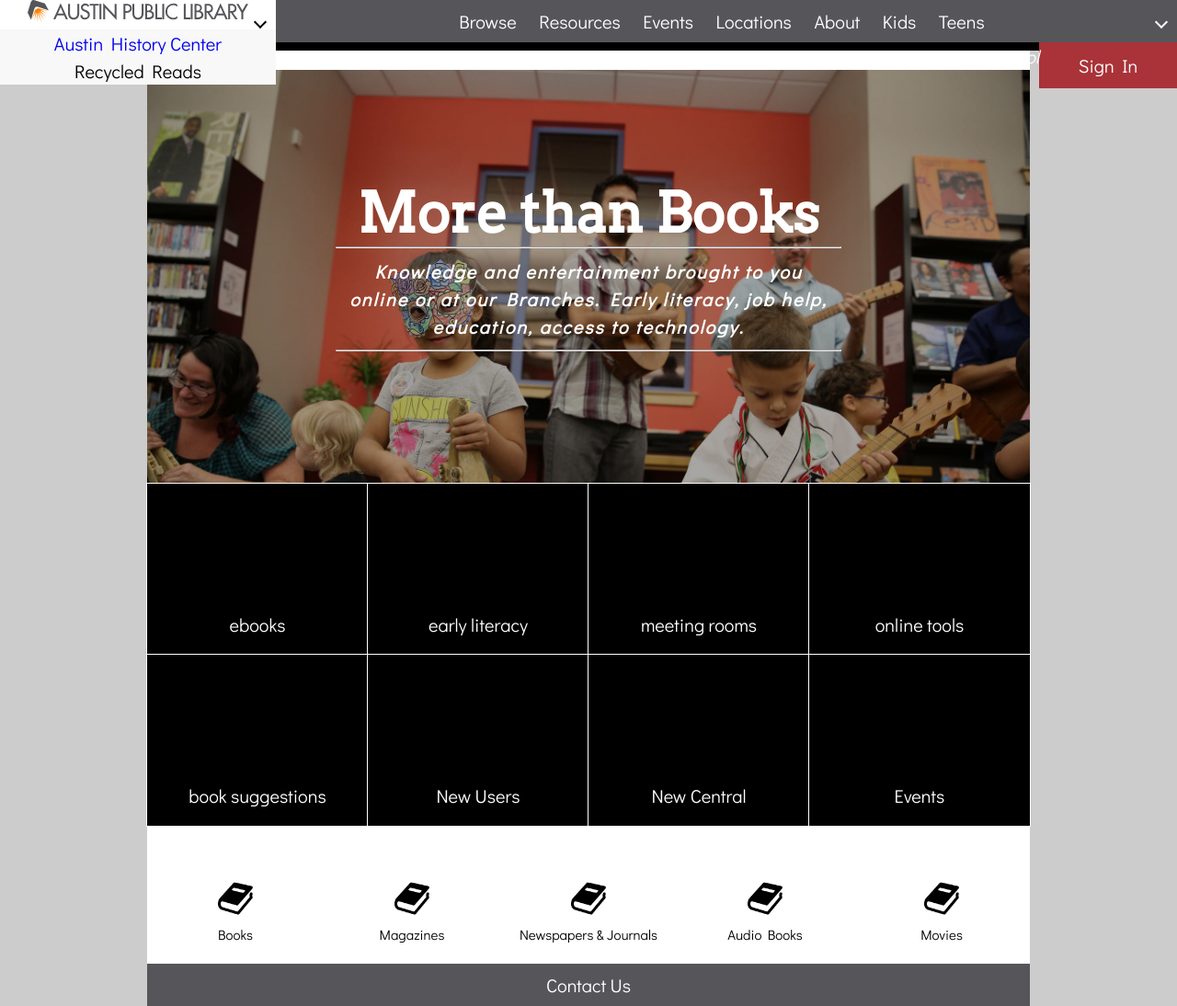
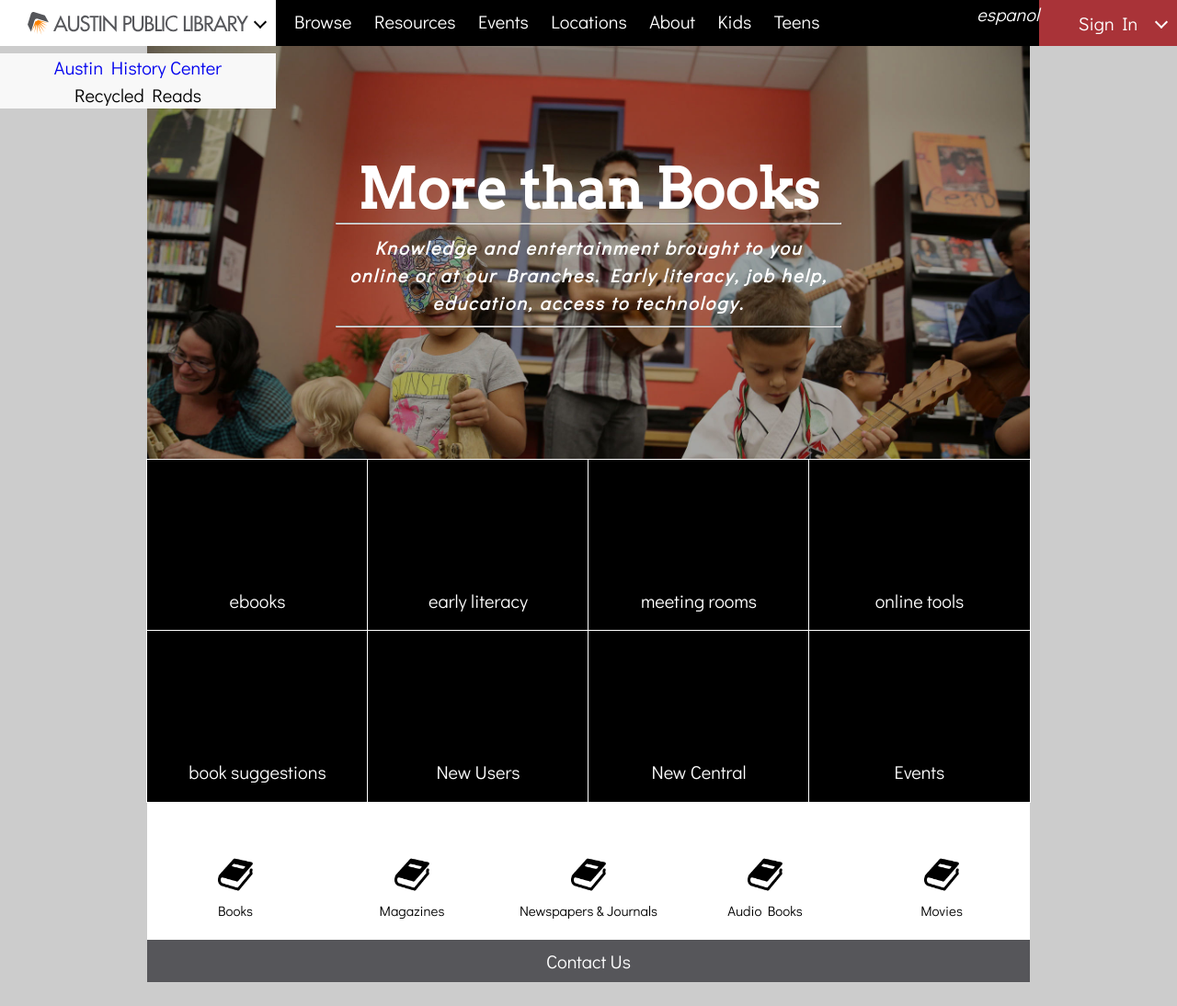
Before and after one commit to savethehumans/savethehumans.github.io, a plain HTML site: page unit_9/index.html in a window 1280 px wide. Shown: the whole page at 92% size. After the commit the page ends 1068 px from the top, so only its background shows below. Drawn offline with Linux system fonts and the light colour scheme.

Commit message:
fixed logo placement

```diff
--- a/unit_9/css/style.css
+++ b/unit_9/css/style.css
@@ -54,7 +54,7 @@ nav a:hover {
 nav#top {
 	background-color: #000;
 	color: #fff;
-	height: 55px;
+	height: 50px;
 }
 
 ul#brandnavigation {
@@ -64,7 +64,7 @@ ul#brandnavigation {
     list-style: none;
     position:relative;
     width: 300px;
-    height: 55px;
+    height: 50px;
 }
 
 a.topbrand {
@@ -104,12 +104,15 @@ a.navtop {
 
 img#logo {
 	width: 80%;
+	margin: .65em 0;
 }
 
 div#main_nav {
-	background-color: #56565a;
+	background-color: #000;
     padding: .5em;
     color: #fff;
+    height: 50px;
+    float: left;
 
 }
 
@@ -161,7 +164,7 @@ a.navmain {
 }
 
 a.navmain:hover {
-	color: #000;
+	color: #ccc;
 }
 
 section#alert {
```
